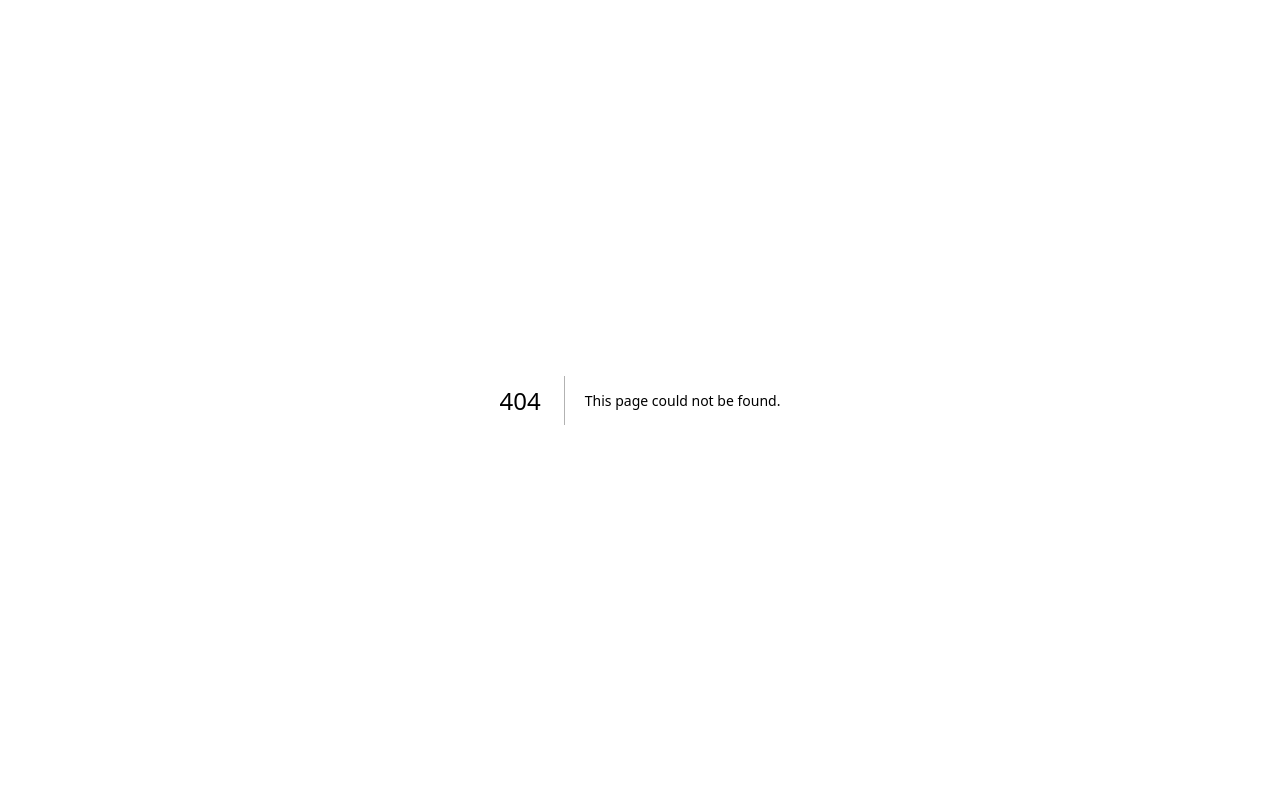
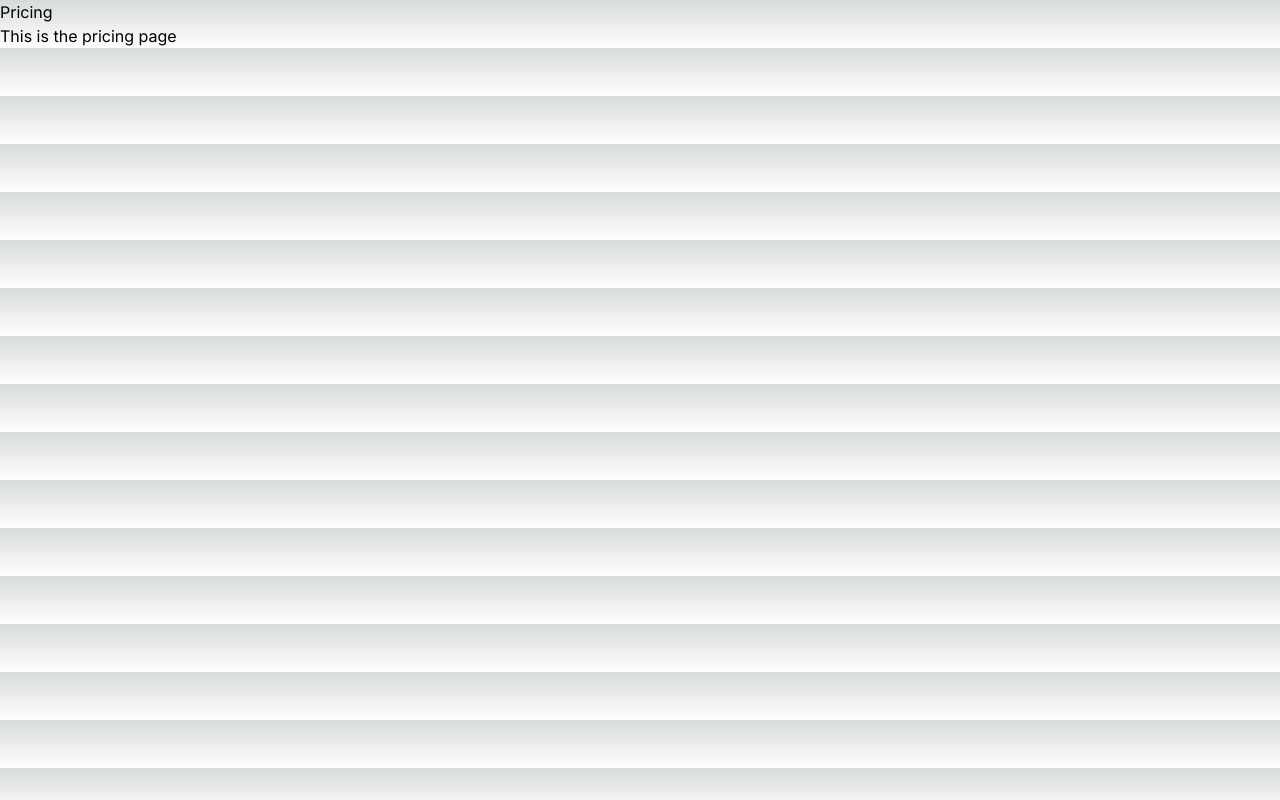
Before and after one commit to sagomadev/curso-nextjs, a Next.js app in the folder 01-first-steps/: page /pricing in a window 1280 px wide. Before the commit this address had no page. Built offline with nearby package versions, Linux system fonts and the light colour scheme.

Commit message:
Solucion del ejercicio propuesto

```diff
--- a/01-first-steps/app/about/page.tsx
+++ b/01-first-steps/app/about/page.tsx
@@ -1,12 +1,13 @@
 /*
   Con este ejemplo crear dos paginas mas
   en el proyecto.
+  ContactPage y PricingPage
  */
 export default function AboutPage() {
   return (
-    <div>
+    <>
       <h1>About</h1>
       <p>This is the about page</p>
-    </div>
+    </>
   );
 }
--- /dev/null
+++ b/01-first-steps/app/contact/page.tsx
@@ -0,0 +1,8 @@
+export default function ContactPage() {
+  return (
+    <>
+      <h1>Contact</h1>
+      <p>This is the contact page</p>
+    </>
+  );
+}
--- /dev/null
+++ b/01-first-steps/app/pricing/page.tsx
@@ -0,0 +1,8 @@
+export default function PricingPage() {
+  return (
+    <>
+      <h1>Pricing</h1>
+      <p>This is the pricing page</p>
+    </>
+  );
+}
```
